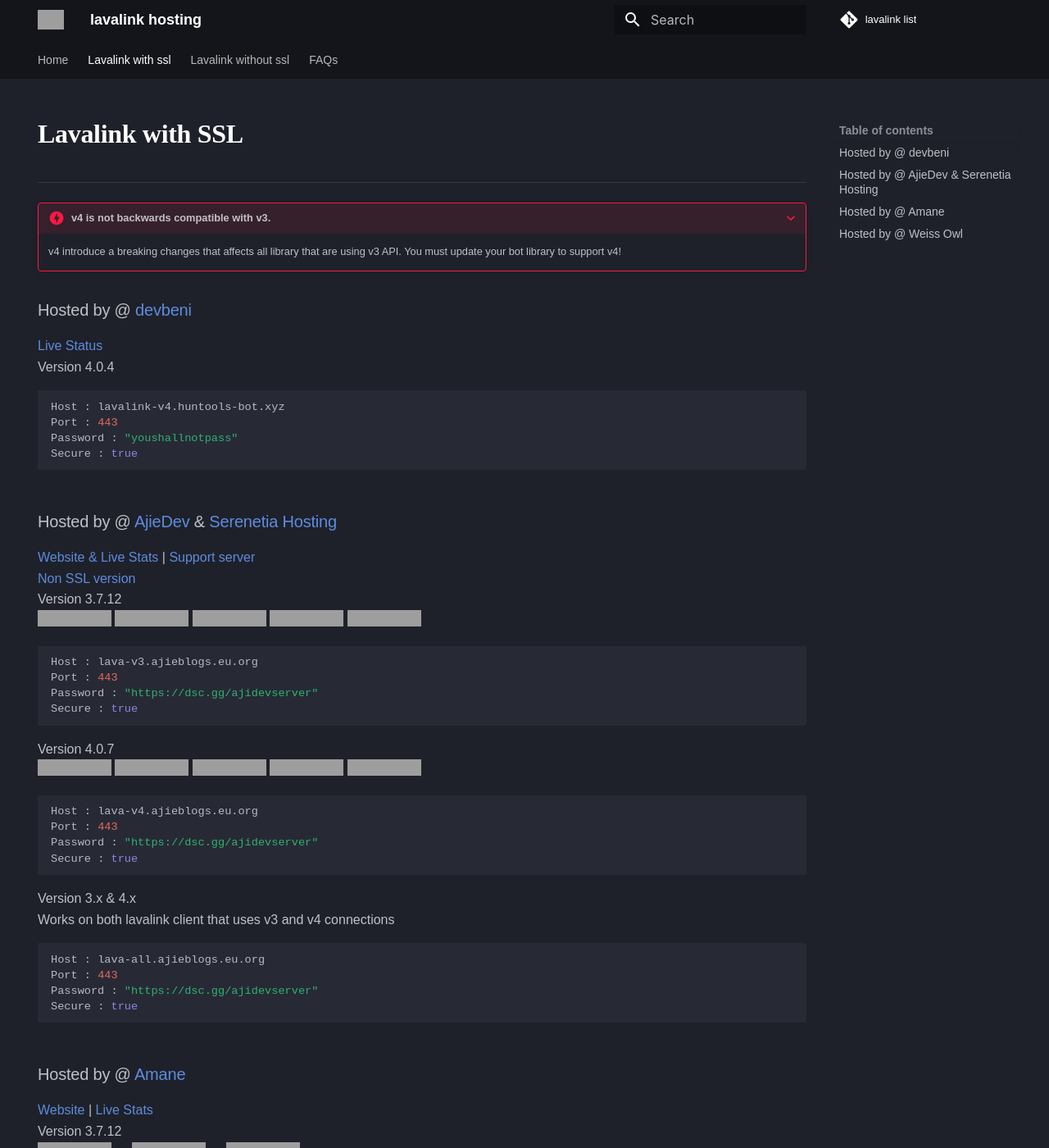
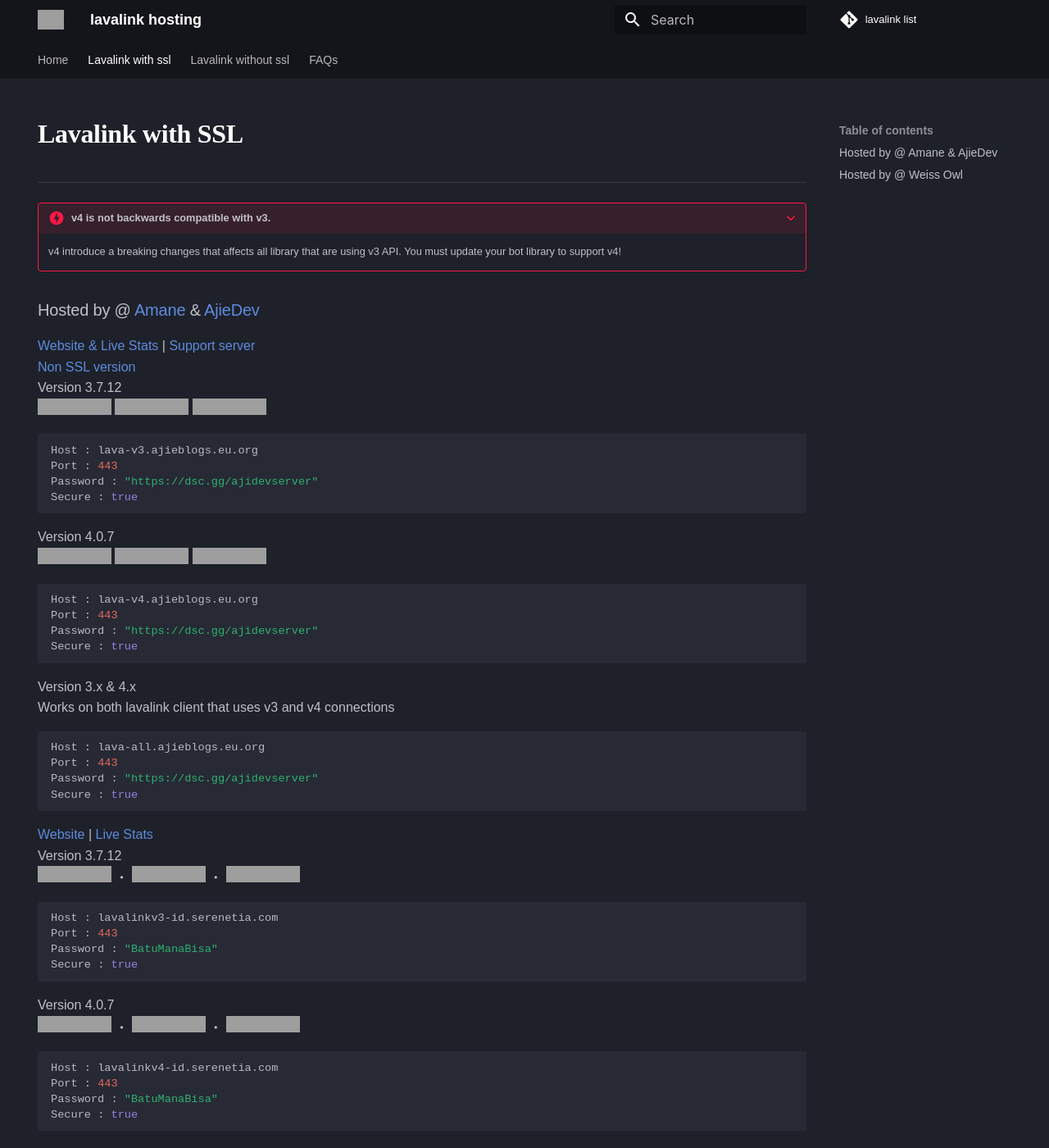
Before and after one commit to DarrenOfficial/lavalink-list, an MkDocs documentation site: the page built from docs/SSL/lavalink-with-ssl.md, in a window 1280 px wide and 1400 px high. Shown: the whole window at 82% size. Built offline with MkDocs 1.6.1 and Material for MkDocs 9.7.7, drawn with Linux system fonts in a browser that asks for light colours; some web fonts are replaced; comment, search, counter and statistics services are not loaded; a style sheet for code colours, icons or effects is not loaded; some of the changed text lies outside the part shown; grey boxes are pictures that could not be loaded.

Commit message:
Update & Remove inactive nodes (#612)
* Update lavalink-with-ssl.md

* Update lavalink-without-ssl.md

* test

* test

* Update lavalink-with-ssl.md

* Remove useless badge

* Remove useless badge

* invalid links

* final cleanup

* Update lavalink-with-ssl.md

* Update lavalink-with-ssl.md

* Update lavalink-without-ssl.md

* remove inactive nodes

* another 0 uptime

---------

Co-authored-by: AjieDev <ajiedev@ajieblogs.eu.org>

````diff
--- a/docs/SSL/lavalink-with-ssl.md
+++ b/docs/SSL/lavalink-with-ssl.md
@@ -22,21 +22,11 @@ hide:
 <!-- FOR ADVERTISING CONTACT ads@darrennathanael.com , PLEASE READ FAQS FOR MORE INFO! -->
 <!-- PLEASE READ -->
 
-### Hosted by @ [devbeni](https://huntools-bot.xyz)
-[Live Status](https://status.huntools-bot.xyz/) <br />
-Version 4.0.4
-```bash
-Host : lavalink-v4.huntools-bot.xyz
-Port : 443
-Password : "youshallnotpass"
-Secure : true
-```
-
-### Hosted by @ [AjieDev](https://github.com/AjieDev) & [Serenetia Hosting](https://dashboard.serenetia.com/)
+### Hosted by @ [Amane](https://amane.my.id) & [AjieDev](https://github.com/AjieDev)
 [Website & Live Stats](https://free.lavalink.rf.gd/) | [Support server](https://dsc.gg/ajidevserver) <br />
-[Non SSL version](https://lavalink.darrennathanael.com/NoSSL/lavalink-without-ssl/#hosted-by-ajiedev-serenetia-hosting) <br />
+[Non SSL version](https://lavalink.darrennathanael.com/NoSSL/lavalink-without-ssl/#hosted-by-amane-ajiedev) <br />
 Version 3.7.12 <br />
-![stat](https://ajieblogs.eu.org/lavalink/v3/badge/Status) ![up](https://ajieblogs.eu.org/lavalink/v3/badge/Uptime) ![ups](https://ajieblogs.eu.org/lavalink/v3/badge/Uptimes) ![playersv3](https://ajieblogs.eu.org/lavalink/v3/badge/Players) ![v3load](https://ajieblogs.eu.org/lavalink/v3/badge/Load)
+![stat](https://ajieblogs.eu.org/lavalink/v3/badge/Status) ![up](https://ajieblogs.eu.org/lavalink/v3/badge/Uptime) ![playersv3](https://ajieblogs.eu.org/lavalink/v3/badge/Players)
 ```bash
 Host : lava-v3.ajieblogs.eu.org
 Port : 443
@@ -59,12 +49,9 @@ Port : 443
 Password : "https://dsc.gg/ajidevserver"
 Secure : true
 ```
-
-### Hosted by @ [Amane](https://amane.my.id)
 [Website](https://lavalink-info.serenetia.com/) | [Live Stats](https://lavalink-stats.serenetia.com/)<br />
 Version 3.7.12 <br />
 ![status](https://status.serenetia.com/api/badge/7/status?style=flat-square) ・ ![uptime](https://status.serenetia.com/api/badge/7/uptime?style=flat-square) ・ ![stat](https://lavalink-list-api.ajieblogs.eu.org/serenetia-v3/badge/Players) <br />
-For Non SSL take a look [here.](https://lavalink.darrennathanael.com/NoSSL/lavalink-without-ssl/#hosted-by-amane)
 ```bash
 Host : lavalinkv3-id.serenetia.com
 Port : 443
````
Also changed, not shown: other parts of docs/SSL/lavalink-with-ssl.md (+1 -1 lines), docs/NoSSL/lavalink-without-ssl.md (+13 -51 lines).
